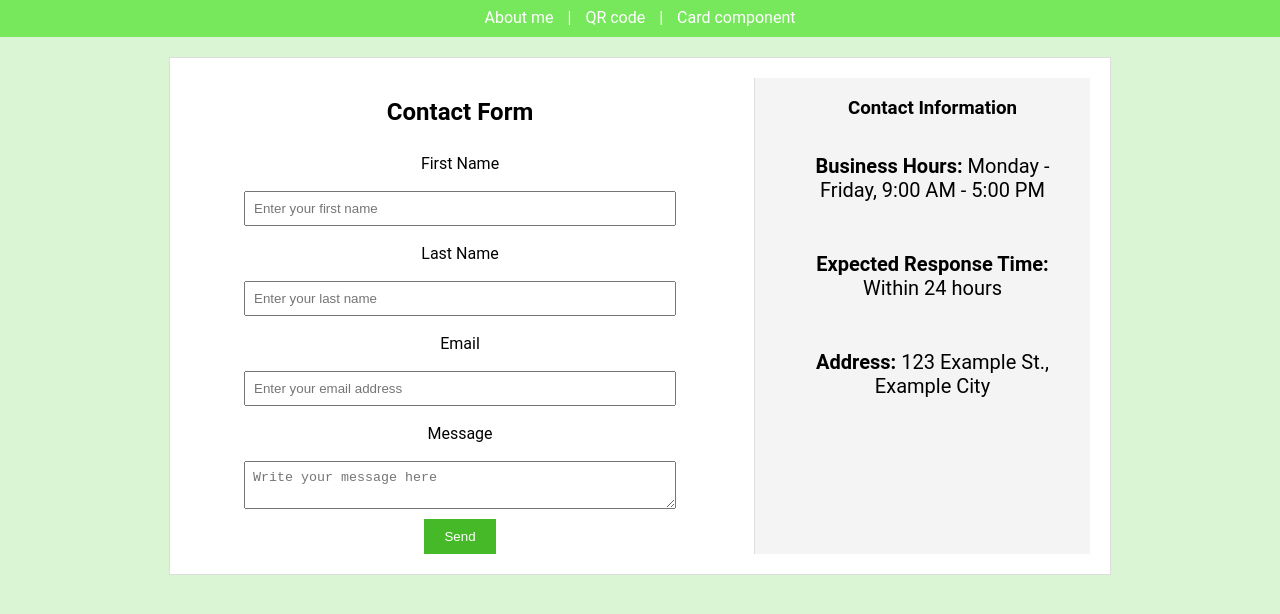
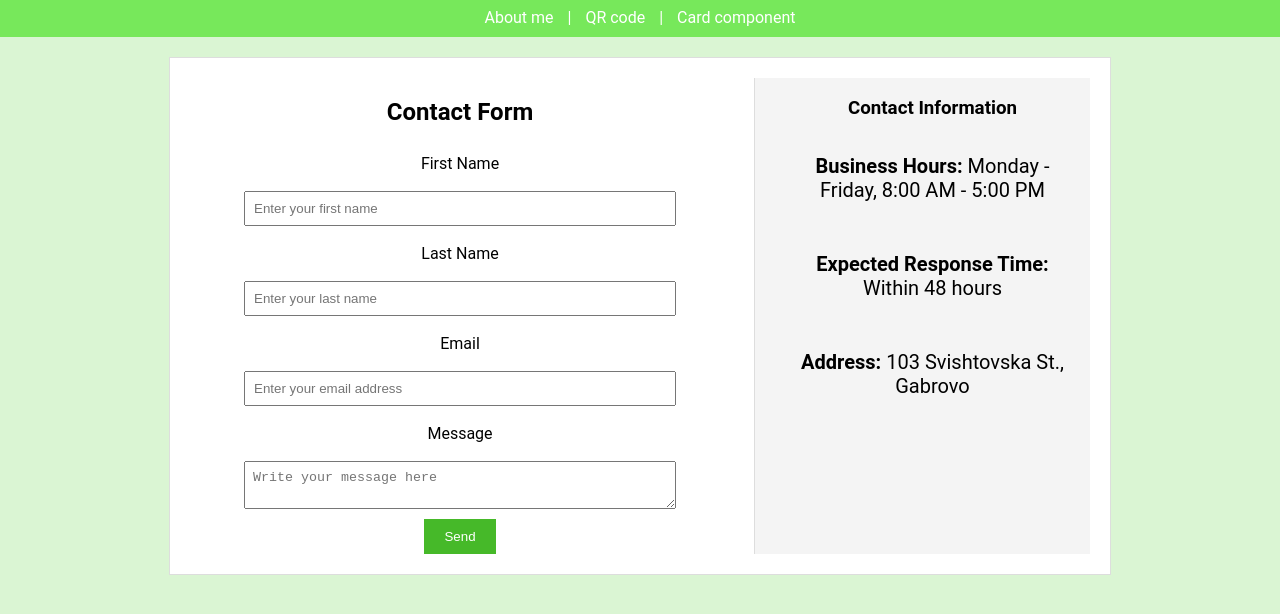
Before and after one commit to Emil-Stefanov/Interner-Programming, a plain HTML site: page Website/Contact/contact-page.html in a window 1280 px wide. Shown: the part 40-654 px from the top of the page. Drawn offline with Linux system fonts and the light colour scheme.

Commit message:
Update contact-page.html

```diff
--- a/Website/Contact/contact-page.html
+++ b/Website/Contact/contact-page.html
@@ -40,9 +40,9 @@
 
             <div class="contact-info">
                 <h3>Contact Information</h3>
-                <p><strong>Business Hours:</strong> Monday - Friday, 9:00 AM - 5:00 PM</p>
-                <p><strong>Expected Response Time:</strong> Within 24 hours</p>
-                <p><strong>Address:</strong> 123 Example St., Example City</p>
+                <p><strong>Business Hours:</strong> Monday - Friday, 8:00 AM - 5:00 PM</p>
+                <p><strong>Expected Response Time:</strong> Within 48 hours</p>
+                <p><strong>Address:</strong> 103 Svishtovska St., Gabrovo </p>
             </div>
         </section>
     </main>
```
